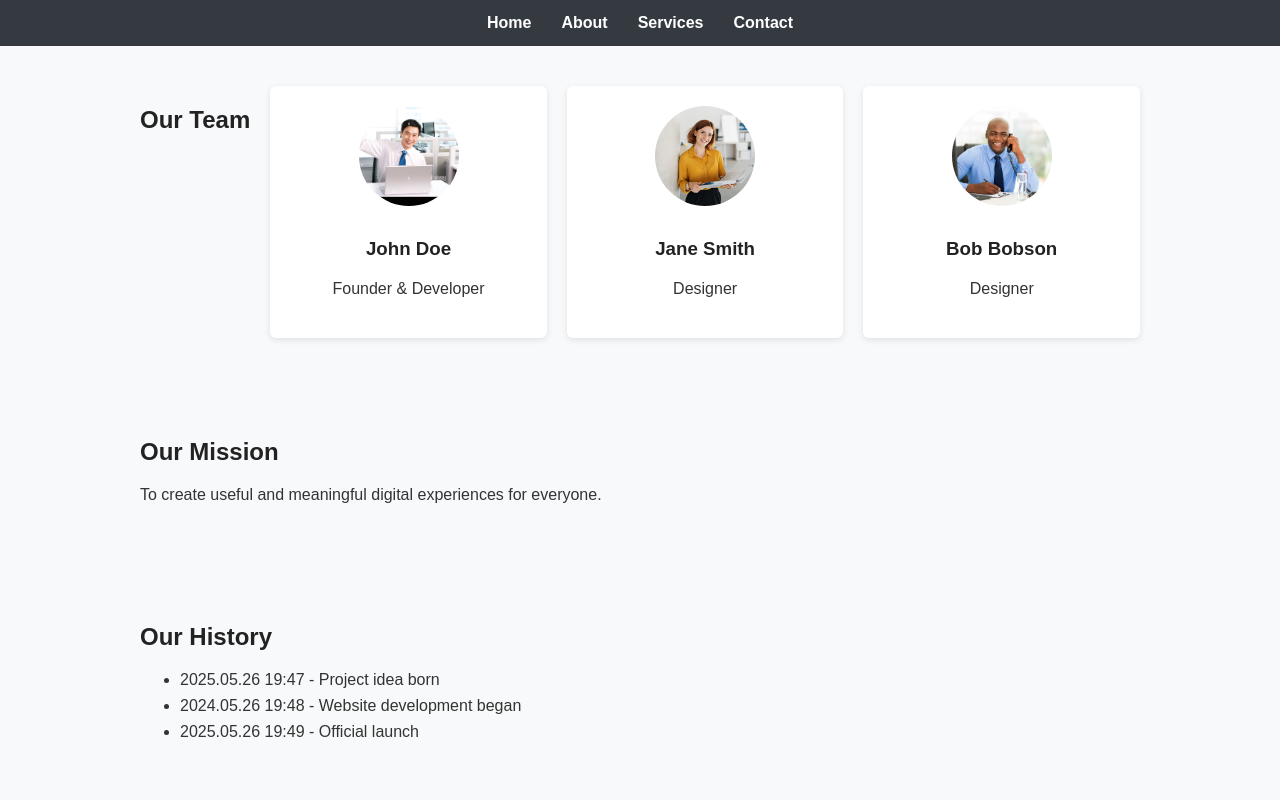
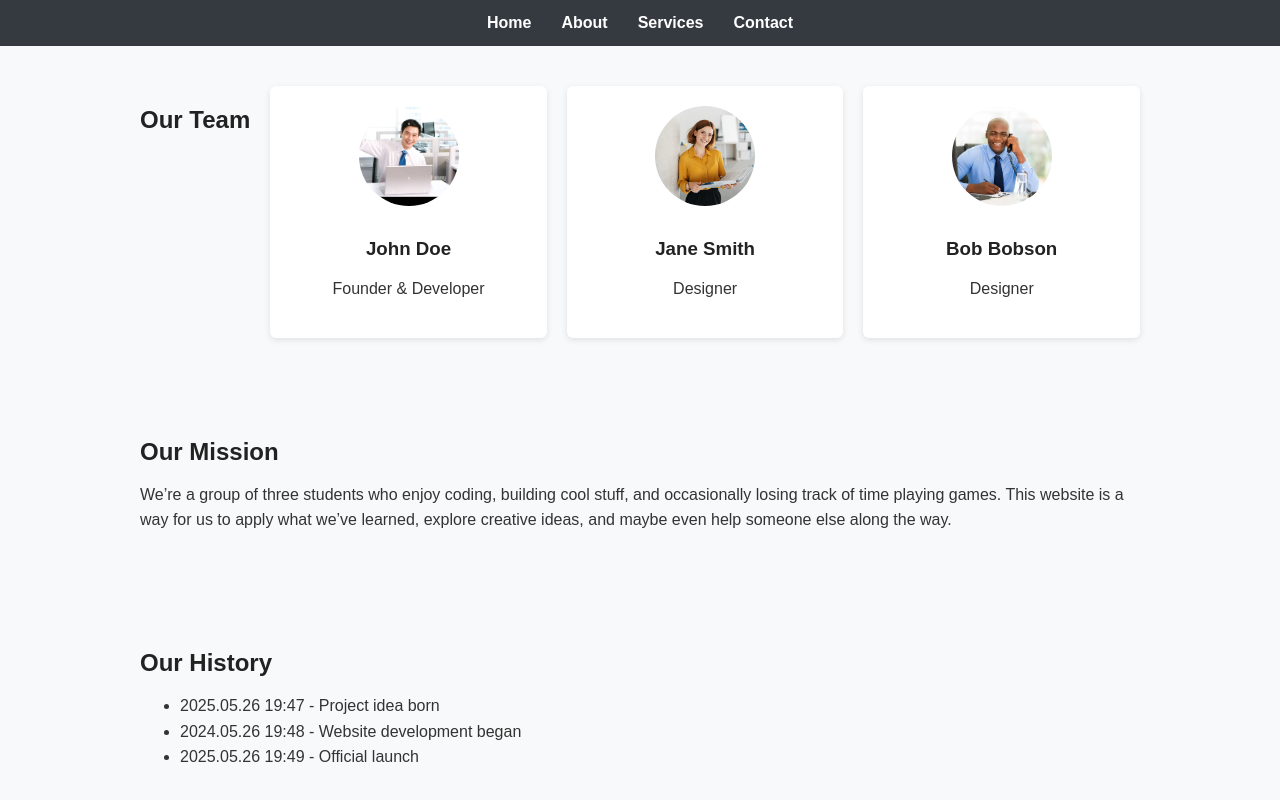
Before and after one commit to NixsDK/WebAssignments, a plain HTML site: page about.html in a window 1280 px wide. Shown: the top 800 px of the page. Drawn offline with Linux system fonts and the light colour scheme.

Commit message:
text update

```diff
--- a/about.html
+++ b/about.html
@@ -37,7 +37,9 @@
 
 <section class="mission">
     <h2>Our Mission</h2>
-    <p>To create useful and meaningful digital experiences for everyone.</p>
+    <p>We’re a group of three students who enjoy coding, building cool stuff, and occasionally losing track of time
+        playing games. This website is a way for us to apply what we’ve learned, explore creative ideas, and maybe
+        even help someone else along the way.</p>
 </section>
 
 <section class="history">
```
Also changed, not shown: index.html (+3 -1 lines).
